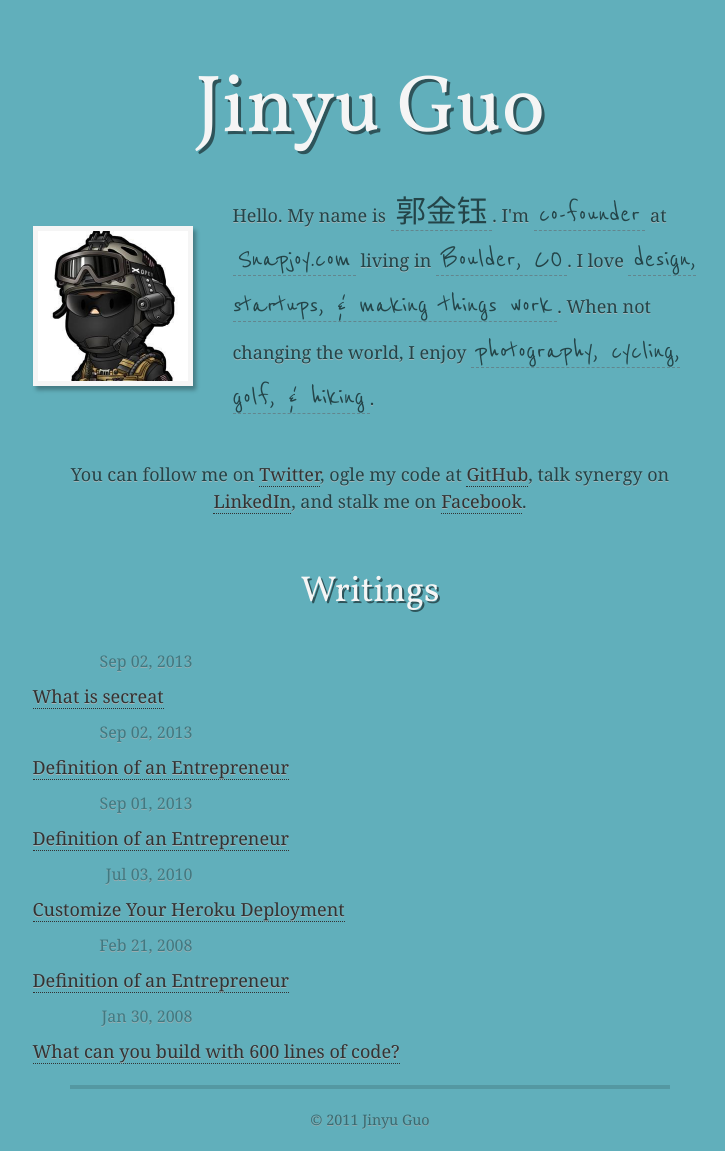
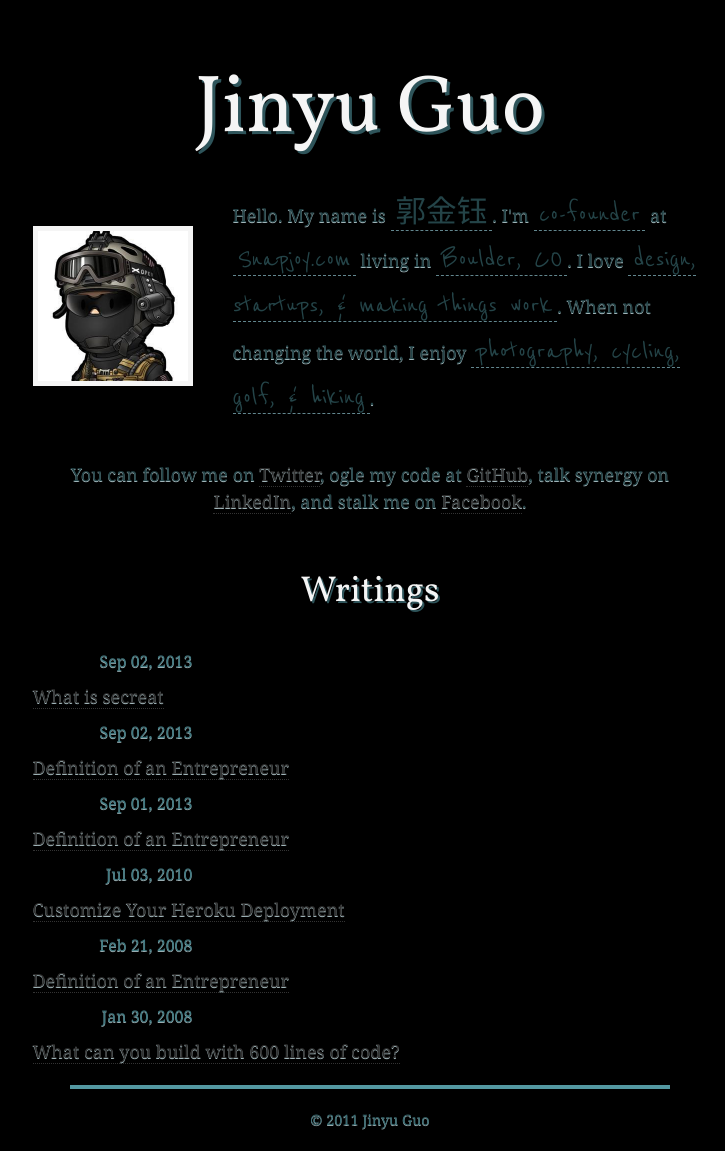
Before and after one commit to javaIsEGirl/javaisegirl.github.com, a Jekyll site: the page built from index.html, in a window 1280 px wide. Shown: the whole page, without its empty margins (270-995 px from the left). Built offline with Jekyll 4.4.1, drawn with Linux system fonts in a browser that asks for light colours; some web fonts are replaced.

Commit message:
what i want told to someone

```diff
--- a/css/screen.css
+++ b/css/screen.css
@@ -81,7 +81,7 @@
 /* =========== */
 
 #welcome {
-  background-color: #61AFBB;
+  background-color: #000000;
   color: #244448;
   text-shadow: 0 1px 0 #A1B6BA;
   font-size: 18px;
```
